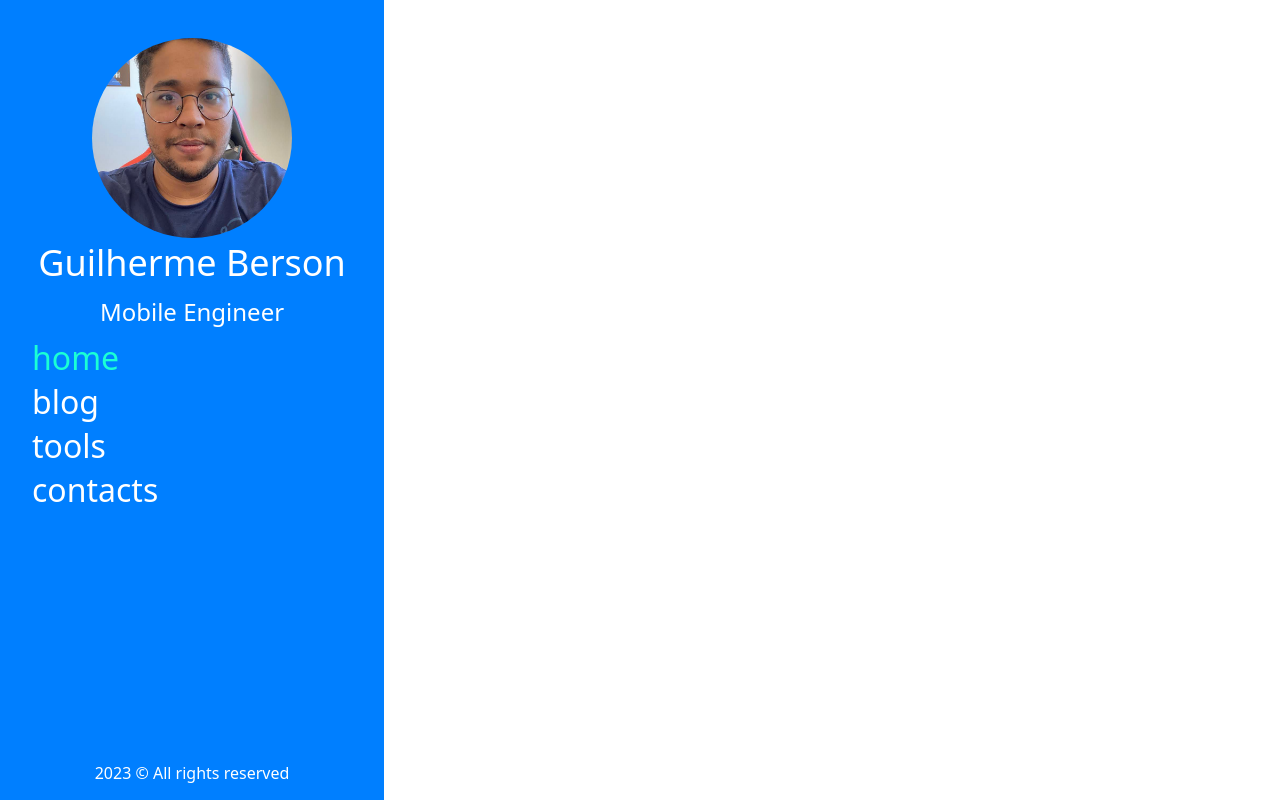
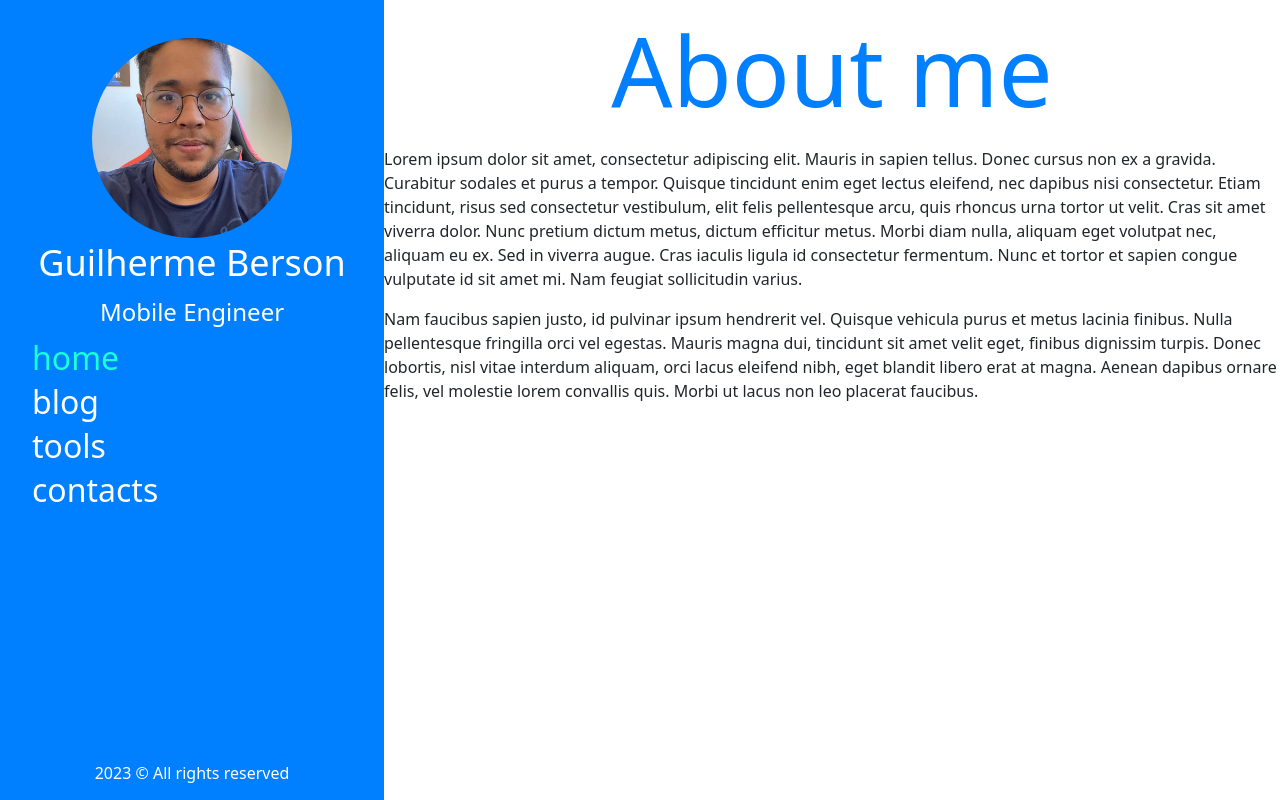
Before and after one commit to BersonCrios/bersoncrios.github.io, a plain HTML site: page index.html in a window 1280 px wide. Drawn offline with nearby package versions, Linux system fonts and the light colour scheme.

Commit message:
start about me

```diff
--- a/css/index.css
+++ b/css/index.css
@@ -5,6 +5,15 @@
     width: 30%;
     background-color: #007FFF;
 }
+
+.site_body{
+  position: absolute;
+  height: 100%;
+  width: 70%;
+  background-color: #fff;
+  margin-left: 30%;
+}
+
 
 .copy {
     position: relative;
@@ -76,6 +85,20 @@
     color: #FFFFFF;
 }
 
+.page_title{
+  position: relative;
+  font-style: normal;
+  font-weight: 400;
+  font-size: 6rem;
+  line-height: 49px;
+
+  align-items: center;
+  text-align: center;
+
+  padding: 5%;
+
+  color: #007FFF;
+}
   /* elements */
   footer {
     position: absolute;
@@ -95,6 +118,10 @@
   @media (max-width: 545px) {
     .menu_body{
         width: 20%;
+    }
+    .site_body{
+      width: 80%;
+      margin-left: 20%;
     }
 
     .copy {
--- a/index.html
+++ b/index.html
@@ -37,7 +37,15 @@
         </footer>
     </section>
 
+    <section class="site_body">
+        <h1 class="page_title">About me</h1>
 
+        <div>
+            <p>Lorem ipsum dolor sit amet, consectetur adipiscing elit. Mauris in sapien tellus. Donec cursus non ex a gravida. Curabitur sodales et purus a tempor. Quisque tincidunt enim eget lectus eleifend, nec dapibus nisi consectetur. Etiam tincidunt, risus sed consectetur vestibulum, elit felis pellentesque arcu, quis rhoncus urna tortor ut velit. Cras sit amet viverra dolor. Nunc pretium dictum metus, dictum efficitur metus. Morbi diam nulla, aliquam eget volutpat nec, aliquam eu ex. Sed in viverra augue. Cras iaculis ligula id consectetur fermentum. Nunc et tortor et sapien congue vulputate id sit amet mi. Nam feugiat sollicitudin varius.</p>
+
+            <p>Nam faucibus sapien justo, id pulvinar ipsum hendrerit vel. Quisque vehicula purus et metus lacinia finibus. Nulla pellentesque fringilla orci vel egestas. Mauris magna dui, tincidunt sit amet velit eget, finibus dignissim turpis. Donec lobortis, nisl vitae interdum aliquam, orci lacus eleifend nibh, eget blandit libero erat at magna. Aenean dapibus ornare felis, vel molestie lorem convallis quis. Morbi ut lacus non leo placerat faucibus.</p>
+        </div>
+    </section>
     <!-- scripts -->
     <script src="./js/index.js"></script>
     <script src="https://kit.fontawesome.com/69c2d88b53.js" crossorigin="anonymous">
```
